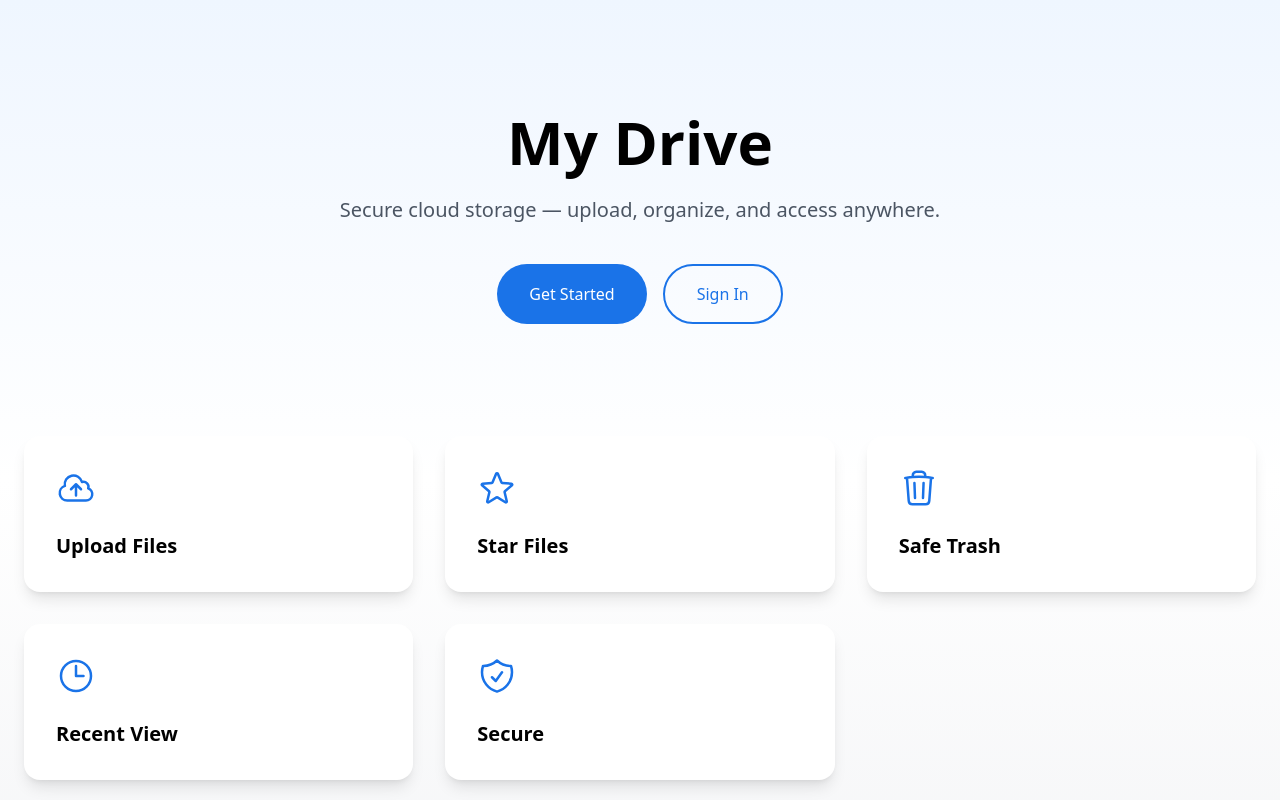
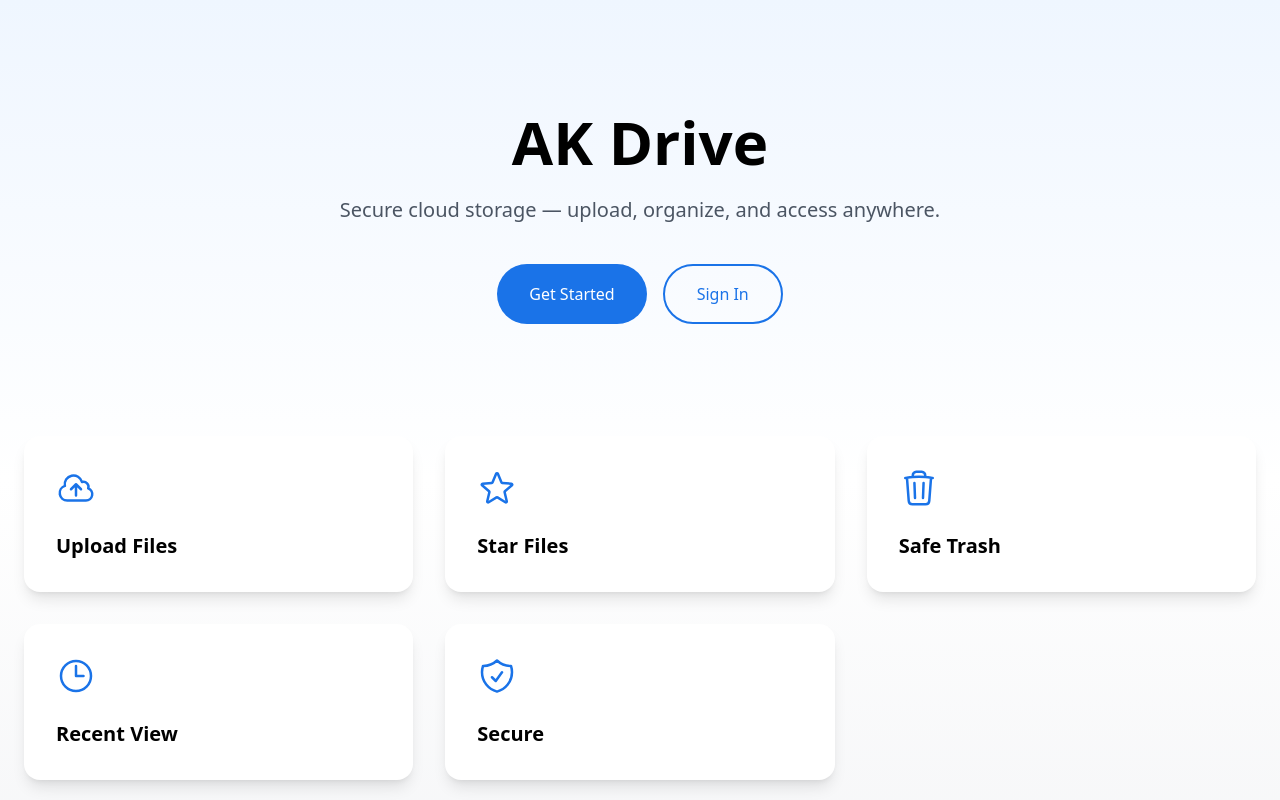
Before and after one commit to ahmad-rk02/my-drive, a React (Vite) app: page / in a window 1280 px wide. Shown: the top 800 px of the page. Built offline with nearby package versions, Linux system fonts and the light colour scheme; the HTML template or start-up script is replaced by a standard one.

Commit message:
initial commit

```diff
--- a/src/pages/Landing.jsx
+++ b/src/pages/Landing.jsx
@@ -81,7 +81,7 @@ export default function Landing() {
 
             {/* HERO */}
             <header className="max-w-7xl mx-auto px-6 py-28 text-center">
-                <h1 className="text-6xl font-extrabold">My Drive</h1>
+                <h1 className="text-6xl font-extrabold">AK Drive</h1>
                 <p className="mt-6 text-xl text-gray-600">
                     Secure cloud storage — upload, organize, and access anywhere.
                 </p>
```
